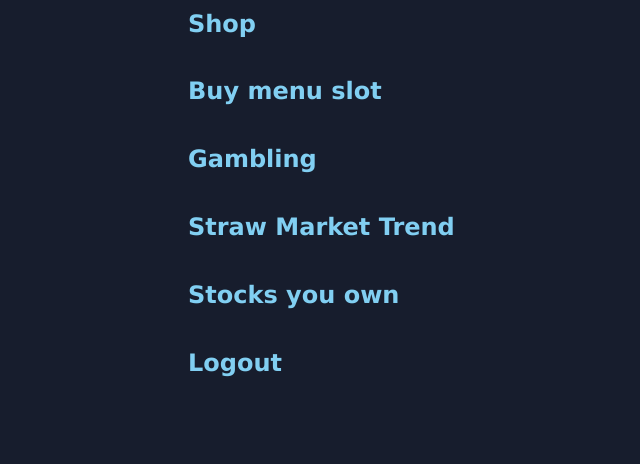
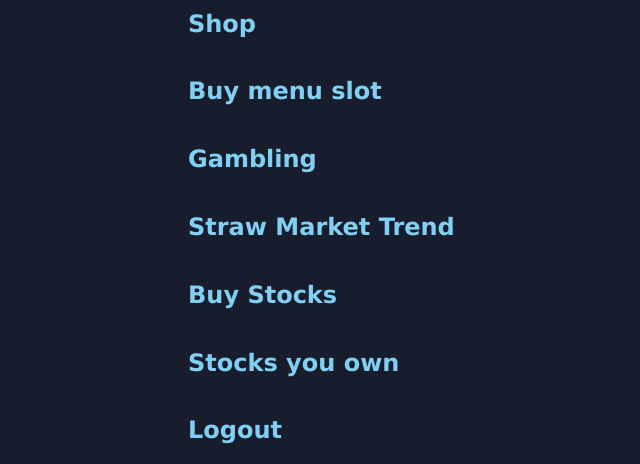
Before and after one commit to VulcanWM/Drinks-Cabin, a Flask app: template templates/index.html in a window 1280 px wide. Shown: the part 397-861 px from the top of the page, without its empty margins (196-836 px from the left). Before the commit the page ends 774 px from the top, so only its background shows below. Run offline with Flask 2, Linux system fonts and the light colour scheme; the template is opened without the code that fills it: most values are stand-ins (such as "Sample title", 1, 10 or a date in 2020).

Commit message:
added buying stocks

```diff
--- a/functions.py
+++ b/functions.py
@@ -729,9 +729,9 @@ def buysm(color, username, amount):
     return True
   coloramount = getusersm(username)['Colors'].get(color, 0)
   if coloramount > 5000:
-    return "You cannot buy more than 5000 of each color stock!"
+    return "You cannot buy more than 5000 of each straw!"
   colors = getusersm(username)['Colors']
-  colors[color] = int(amount)
+  colors[color] = int(coloramount) + int(amount)
   delete = {"_id": getusersm(username)['_id']}
   usersmcol.delete_one(delete)
   document = [{
@@ -739,4 +739,4 @@ def buysm(color, username, amount):
     "Colors": colors
   }]
   usersmcol.insert_many(document)
-  return Tru
+  return True
--- a/templates/index.html
+++ b/templates/index.html
@@ -230,6 +230,27 @@
       </div>
     </div>
     <div class="expandable section">
+      <h2>Buy Stocks</h2>
+      <div class="expand">
+        <form action="{{ url_for('buystraw') }}" method="POST">
+          <label for="number">Cup Number:</label><br>
+          <select id="color" name="color" required>
+            <option value="Red">Red</option>
+            <option value="Orange">Orange</option>
+            <option value="Yellow">Yellow</option>
+            <option value="Green">Green</option>
+            <option value="Blue">Blue</option>
+            <option value="Indigo">Indigo</option>
+            <option value="Violet">Violet</option>
+          </select>
+          <br><br>
+          <label for="amount">Amount:</label><br>
+          <input type="number" id="amount" name="amount" required><br><br>
+          <button type="submit">Submit</button>
+        </form>
+      </div>
+    </div>
+    <div class="expandable section">
       <h2>Stocks you own</h2>
       <div class="expand">
         {% if sms == False or sms['Colors'] == {} %}
--- a/templates/success.html
+++ b/templates/success.html
@@ -20,6 +20,8 @@
   <p>You made your franchise for ₹1000000.00: {{name}} [{{tag}}]</p>
 {% elif type == "gambling" %}
   <p>{{success}}</p>
+{% elif type == "buystraw" %}
+  <p>You bought some more straw!</p>
 {% endif %}
 <br>
 <p>Click <a href="/">here</a> to go back to the main page</p>
```
Also changed, not shown: app.py (+18 -1 lines).
